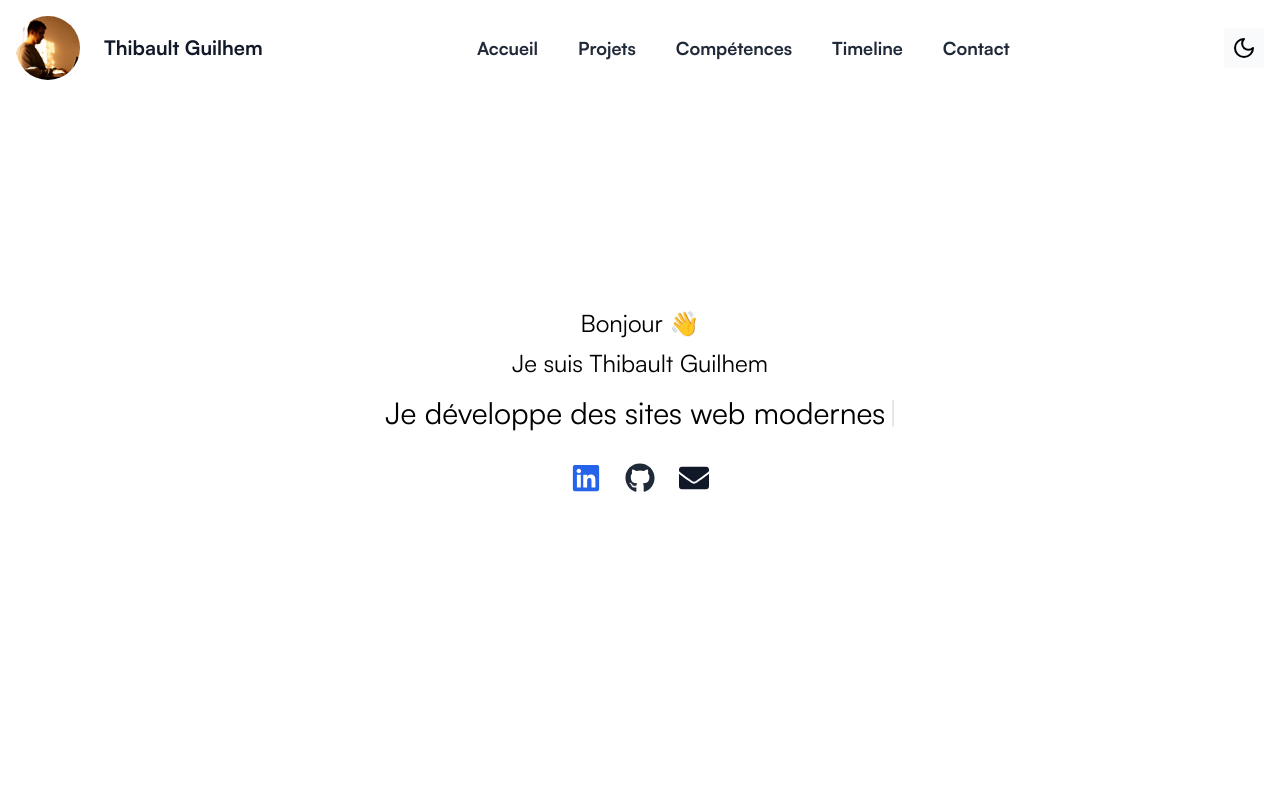
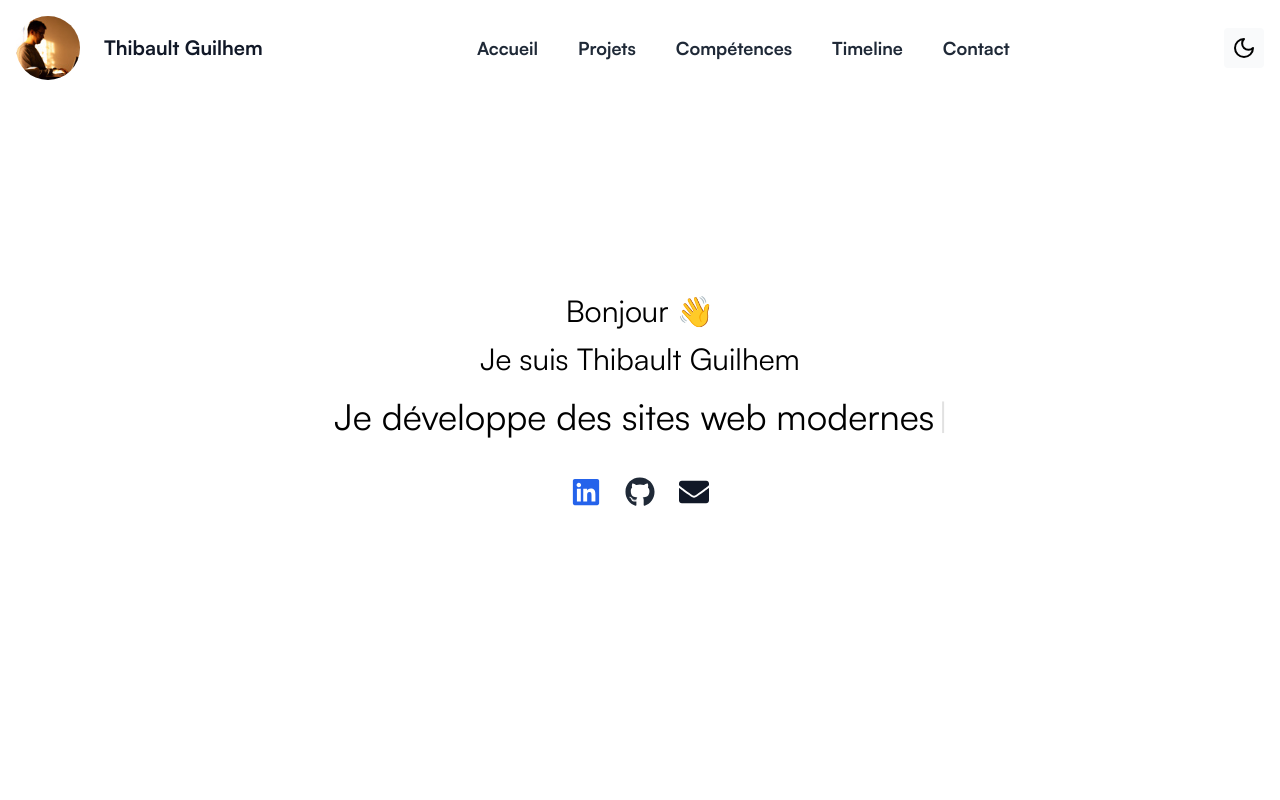
Before and after one commit to ThibaultG94/next-portfolio, a Next.js app: page / in a window 1280 px wide. Shown: the top 800 px of the page. Built offline with nearby package versions, Linux system fonts and the light colour scheme.

Commit message:
chore: Update Dashboard component styles for responsive design

```diff
--- a/src/app/components/Dashboard.js
+++ b/src/app/components/Dashboard.js
@@ -20,13 +20,15 @@ const Dashboard = () => {
 
   return (
     <section className="h-screen flex flex-col justify-center items-center bg-dark text-center text-light">
-      <h1 className="text-xl sm:text-2xl">Bonjour 👋</h1>
-      <h2 className="text-xl sm:text-2xl mt-2">Je suis Thibault Guilhem</h2>
-      <p className="text-2xl sm:text-3xl my-4">
+      <h1 className="text-xl sm:text-2xl md:text-3xl">Bonjour 👋</h1>
+      <h2 className="text-xl sm:text-2xl md:text-3xl mt-2 md:mt-3">
+        Je suis Thibault Guilhem
+      </h2>
+      <p className="text-2xl sm:text-3xl md:text-4xl my-4 md:my-5">
         {text}
         <Cursor />
       </p>
-      <div className="mt-4 flex space-x-6">
+      <div className="mt-4 md:mt-5 flex space-x-6">
         <a
           href="https://www.linkedin.com/in/thibault-g-10b37a271/"
           target="_blank"
```
